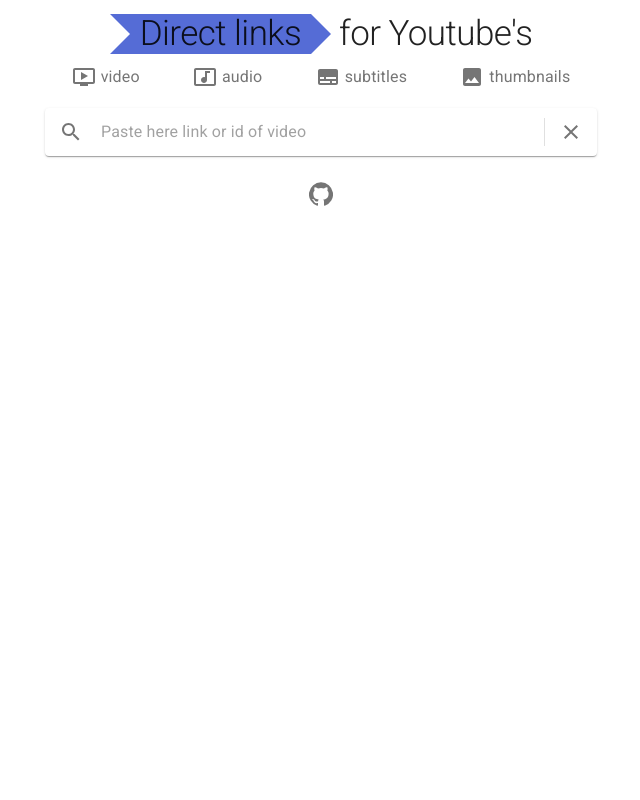
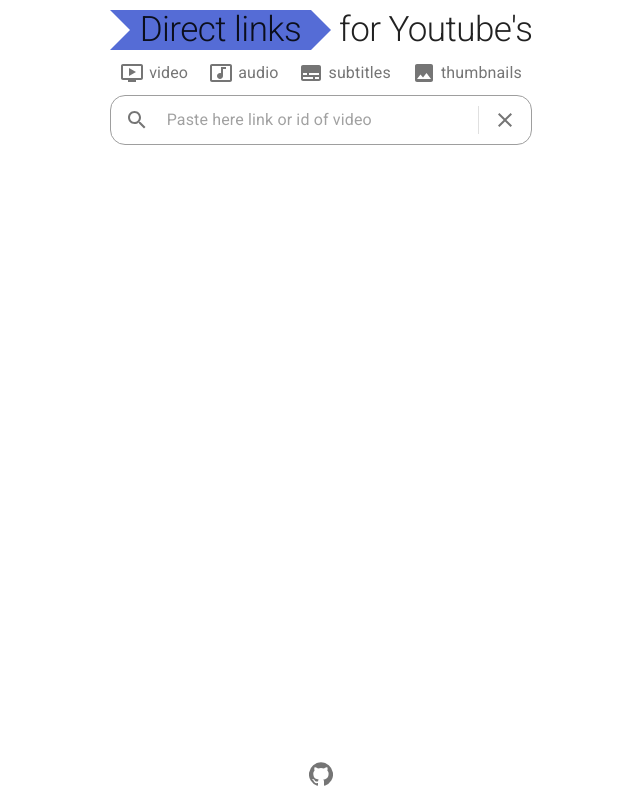
Before and after one commit to ApayRus/direct-link, a Next.js app: page / in a window 1280 px wide. Shown: the whole page, without its empty margins (319-959 px from the left). Built offline with nearby package versions, Linux system fonts and the light colour scheme.

Commit message:
restyled a lot

```diff
--- /dev/null
+++ b/components/Footer.jsx
@@ -0,0 +1,18 @@
+import { IconButton } from '@material-ui/core'
+import { GitHub as GitHubIcon } from '@material-ui/icons'
+
+const Footer = () => {
+	return (
+		<footer style={{ flex: 1, maxHeight: 50 }}>
+			<IconButton
+				href='https://github.com/aparus/direct-link'
+				target='_blank'
+				rel='noopener noreferrer'
+			>
+				<GitHubIcon />{' '}
+			</IconButton>
+		</footer>
+	)
+}
+
+export default Footer
--- a/components/Layout.jsx
+++ b/components/Layout.jsx
@@ -1,8 +1,8 @@
 import Search from '../components/Search'
 import Logo from './Logo'
 import DescriptionIcons from './DescriptionIcons'
-import { Typography, Container, IconButton } from '@material-ui/core'
-import { GitHub as GitHubIcon } from '@material-ui/icons'
+import { Typography, Container } from '@material-ui/core'
+import Footer from './Footer'
 
 import Head from './Head'
 
@@ -12,14 +12,16 @@
 			{/* meta props */}
 			<Head {...headProps} />
 
-			<main>
-				<Container maxWidth='sm'>
-					<p />
-					<div
+			<Container
+				maxWidth='sm'
 				style={{
-							textAlign: 'center'
+					display: 'flex',
+					flexDirection: 'column',
+					height: '100vh',
+					alignItems: 'center'
 				}}
 			>
+				<heading style={{ flex: 1, marginTop: 10 }}>
 					<Typography
 						variant='h1'
 						style={{ fontSize: 35, width: '100%', textAlign: 'center' }}
@@ -27,30 +29,11 @@
 						<Logo text='Direct links' /> for Youtube's
 					</Typography>
 					<DescriptionIcons />
-					</div>
-					<p />
 					<Search />
-					<p />
-					{children}
+				</heading>
+				<main>{children}</main>
+				<Footer />
 			</Container>
-			</main>
-
-			<footer
-				style={{
-					// position: 'absolute',
-					bottom: 10,
-					width: '100%',
-					textAlign: 'center'
-				}}
-			>
-				<IconButton
-					href='https://github.com/aparus/direct-link'
-					target='_blank'
-					rel='noopener noreferrer'
-				>
-					<GitHubIcon />{' '}
-				</IconButton>
-			</footer>
 		</div>
 	)
 }
--- a/components/Search.jsx
+++ b/components/Search.jsx
@@ -1,6 +1,5 @@
 import React, { useState, useEffect, Fragment } from 'react'
 import { makeStyles } from '@material-ui/core/styles'
-import Paper from '@material-ui/core/Paper'
 import InputBase from '@material-ui/core/InputBase'
 import Divider from '@material-ui/core/Divider'
 import IconButton from '@material-ui/core/IconButton'
@@ -11,11 +10,14 @@
 import { useRouter } from 'next/router'
 
 const useStyles = makeStyles(theme => ({
-	root: {
+	form: {
 		padding: '2px 4px',
 		display: 'flex',
 		alignItems: 'center',
-		width: '100%'
+		width: '100%',
+		border: `1px solid ${theme.palette.grey[500]}`,
+		borderRadius: 15,
+		marginTop: 5
 	},
 	input: {
 		marginLeft: theme.spacing(1),
@@ -108,10 +110,8 @@
 	)
 
 	return (
-		<div>
-			<Paper component='form' onSubmit={onSubmit} className={classes.root}>
-				{isLoading ? <LoadingIndicator /> : <SearchInput />}
-			</Paper>
-		</div>
+		<form onSubmit={onSubmit} className={classes.form}>
+			{isLoading ? <LoadingIndicator /> : <SearchInput />}
+		</form>
 	)
 }
--- a/components/VideoArticle.jsx
+++ b/components/VideoArticle.jsx
@@ -16,9 +16,8 @@
 		image: poster
 	} = props
 	return (
-		<article>
-			<p />
-			<Typography style={{ fontSize: 30 }} variant='h1'>
+		<article style={{ marginTop: 30 }}>
+			<Typography style={{ fontSize: 40, textAlign: 'center' }} variant='h1'>
 				{title}
 			</Typography>
 			<p />
--- a/pages/_document.jsx
+++ b/pages/_document.jsx
@@ -15,7 +15,7 @@
 						href='https://fonts.googleapis.com/css?family=Roboto:300,400,500,700&display=swap'
 					/>
 				</Head>
-				<body>
+				<body style={{ height: '100%' }}>
 					<Main />
 					<NextScript />
 				</body>
--- a/styles/Home.module.css
+++ /dev/null
@@ -1,123 +0,0 @@
-.container {
-  min-height: 100vh;
-  padding: 0 0.5rem;
-  display: flex;
-  flex-direction: column;
-  justify-content: center;
-  align-items: center;
-}
-
-.main {
-  padding: 5rem 0;
-  flex: 1;
-  display: flex;
-  flex-direction: column;
-  justify-content: center;
-  align-items: center;
-}
-
-.footer {
-  width: 100%;
-  height: 100px;
-  border-top: 1px solid #eaeaea;
-  display: flex;
-  justify-content: center;
-  align-items: center;
-}
-
-.footer img {
-  margin-left: 0.5rem;
-}
-
-.footer a {
-  display: flex;
-  justify-content: center;
-  align-items: center;
-}
-
-.title a {
-  color: #0070f3;
-  text-decoration: none;
-}
-
-.title a:hover,
-.title a:focus,
-.title a:active {
-  text-decoration: underline;
-}
-
-.title {
-  margin: 0;
-  line-height: 1.15;
-  font-size: 4rem;
-}
-
-.title,
-.description {
-  text-align: center;
-}
-
-.description {
-  line-height: 1.5;
-  font-size: 1.5rem;
-}
-
-.code {
-  background: #fafafa;
-  border-radius: 5px;
-  padding: 0.75rem;
-  font-size: 1.1rem;
-  font-family: Menlo, Monaco, Lucida Console, Liberation Mono, DejaVu Sans Mono,
-    Bitstream Vera Sans Mono, Courier New, monospace;
-}
-
-.grid {
-  display: flex;
-  align-items: center;
-  justify-content: center;
-  flex-wrap: wrap;
-
-  max-width: 800px;
-  margin-top: 3rem;
-}
-
-.card {
-  margin: 1rem;
-  flex-basis: 45%;
-  padding: 1.5rem;
-  text-align: left;
-  color: inherit;
-  text-decoration: none;
-  border: 1px solid #eaeaea;
-  border-radius: 10px;
-  transition: color 0.15s ease, border-color 0.15s ease;
-}
-
-.card:hover,
-.card:focus,
-.card:active {
-  color: #0070f3;
-  border-color: #0070f3;
-}
-
-.card h3 {
-  margin: 0 0 1rem 0;
-  font-size: 1.5rem;
-}
-
-.card p {
-  margin: 0;
-  font-size: 1.25rem;
-  line-height: 1.5;
-}
-
-.logo {
-  height: 1em;
-}
-
-@media (max-width: 600px) {
-  .grid {
-    width: 100%;
-    flex-direction: column;
-  }
-}
--- a/styles/globals.css
+++ /dev/null
@@ -1,16 +0,0 @@
-html,
-body {
-  padding: 0;
-  margin: 0;
-  font-family: -apple-system, BlinkMacSystemFont, Segoe UI, Roboto, Oxygen,
-    Ubuntu, Cantarell, Fira Sans, Droid Sans, Helvetica Neue, sans-serif;
-}
-
-a {
-  color: inherit;
-  text-decoration: none;
-}
-
-* {
-  box-sizing: border-box;
-}
```
Lines whose indentation alone changed are shown as unchanged.
